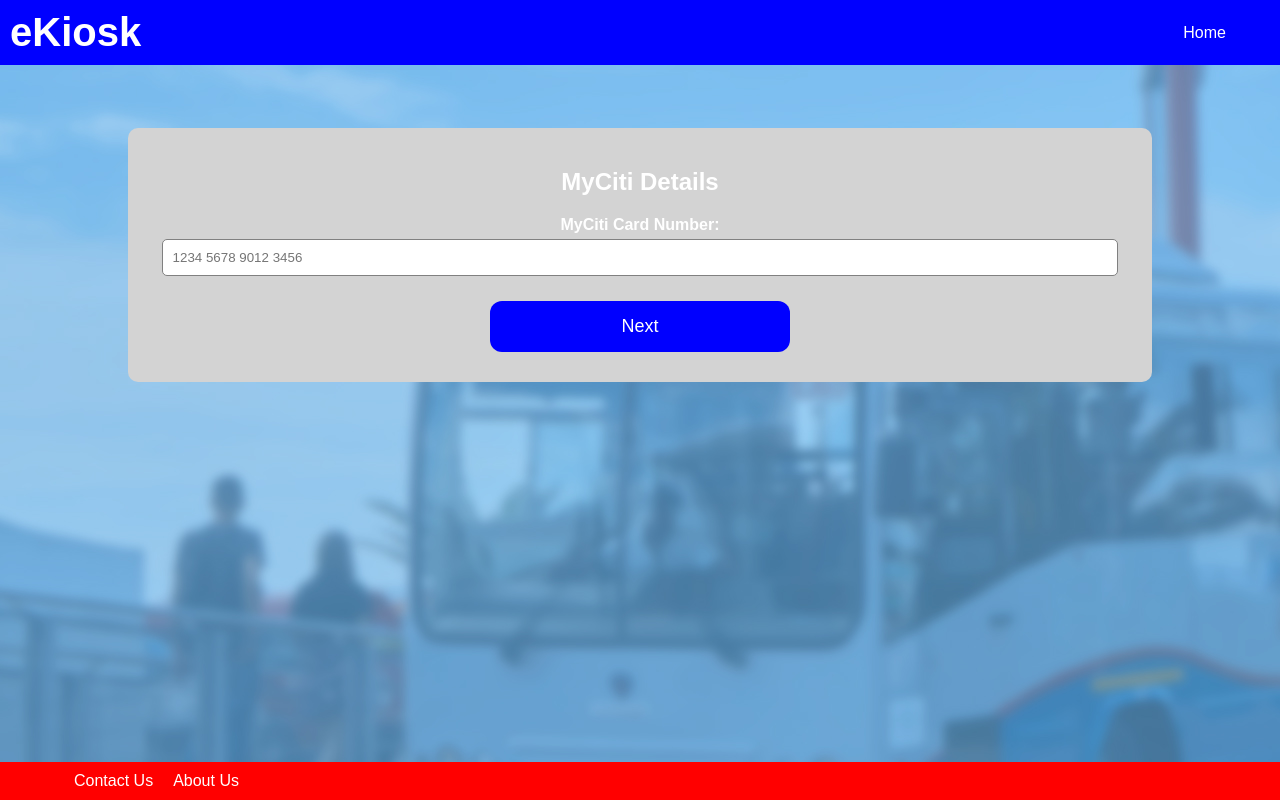
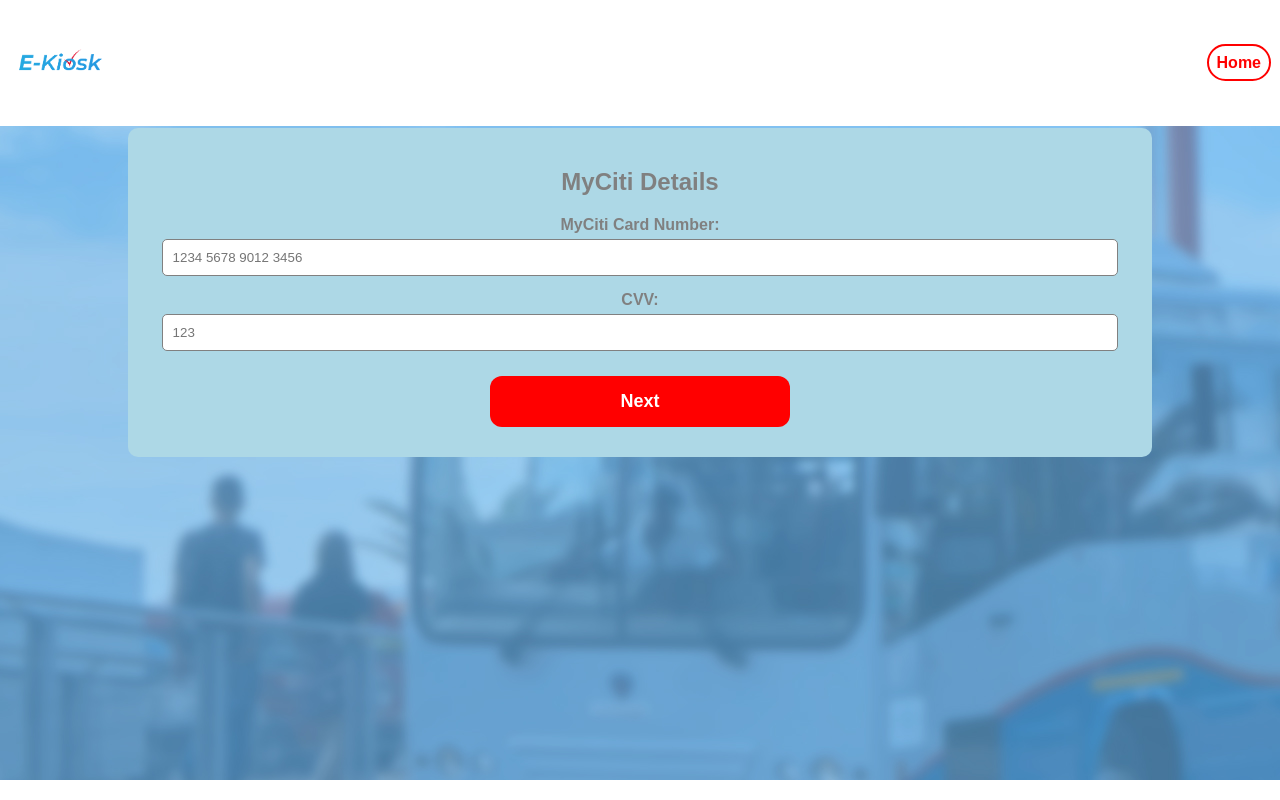
Before and after one commit to LyndonFooy/LyndonFooy.github.io, a plain HTML site: page MVP/paymentpage.html in a window 1280 px wide. Drawn offline with Linux system fonts and the light colour scheme.

Commit message:
near the end updates

```diff
--- a/MVP/paymentpage.html
+++ b/MVP/paymentpage.html
@@ -9,17 +9,27 @@
 <body>
     <div class="container">
         <div class="header">
-            <div class="logo">eKiosk</div>
-            <div class="nav-links">
-                <a class="header-link" href="mainpage.html">Home</a>
-            </div>
+            <table class="header-table">
+                <tr>
+                    <td>
+                        <img class="logo-image"  src="../Styling/Assets/eKiosk logo.png">
+                    </td>
+                    <td class="header-table-cell">
+                        <a class="header-link" href="mainpage.html">Home</a>
+                    </td>
+                </tr>
+            </table>
         </div>
 
         <div class="payment-form" id="MyCiti_Details">
             <h2>MyCiti Details</h2>
             <div class="input-group">
                 <label class="input-label" for="myciti-card-number">MyCiti Card Number:</label>
-                <input type="text" id="card-number" class="input-field" placeholder="1234 5678 9012 3456">
+                <input type="text" id="myciti-card-number" class="input-field" placeholder="1234 5678 9012 3456">
+            </div>
+            <div class="input-group">
+                <label class="input-label" for="myciti-card-cvv">CVV:</label>
+                <input type="text" id="myciti-cvv" class="input-field" placeholder="123">
             </div>
             <button class="button pay-btn" onclick="nextForm()">Next</button>
         </div>
@@ -47,10 +57,6 @@
         </div>
 
         <div class="footer">
-            <div class="footer-links">
-                <a class="footer-link" href="../InformationPages/contactus.html">Contact Us</a>
-                <a class="footer-link" href="../InformationPages/aboutus.html">About Us</a>
-            </div>
         </div>
     </div>
 </body>
--- a/Styling/style.css
+++ b/Styling/style.css
@@ -37,8 +37,8 @@
     }
 
     .header {
-        background-color: blue;
-        color: white;
+        background-color: white;
+        color: red;
         position: fixed;
         top: 0;
         left: 0;
@@ -53,6 +53,10 @@
     .logo {
         font-size: 2.5em;
         font-weight: bold;
+    }
+
+    .logo-image {
+      width: 6em;
     }
 
     .buttons {
@@ -72,9 +76,12 @@
         width: 100%;
         box-sizing: border-box;
         border-radius: 12px;
+        text-align: center;
+        font-weight: bold;
+        text-decoration: none;
     }
 
-    button:hover {
+    .button:hover {
       background-color: lightblue;
     }
 
@@ -85,8 +92,8 @@
     }
 
     .footer {
-        background-color: red;
-        color: white;
+        background-color: white;
+        color: red;
         display: flex;
         justify-content: space-between;
         align-items: center;
@@ -152,11 +159,12 @@
 
       .payment-form {
         margin-top: 100px;
-        background-color: lightgray;
+        background-color: lightblue;
         padding: 20px;
         border-radius: 10px;
         align-items: center;
         text-align: center;
+        color: gray;
       }
 
       .input-group {
@@ -177,22 +185,40 @@
       }
 
       .pay-btn {
-        background-color: blue;
+        background-color: red;
         color: white;
       }
 
       .pay-btn:hover {
-        background-color: darkblue;
+        background-color: lightcoral;
       }
 
       .header-link {
-        color: white;
+        color: red;
+        font-weight: bold;
         text-decoration: none;
+        background-color: white;
+        border: 2px solid red;
+        border-radius: 30px;
+        padding: 0.5em;
+        margin: 1em;
       }
 
       .header-link:hover
       {
-        color: lightgray;
+        color: lightcoral;
+        border: 3px solid lightcoral;
+        border-radius: 30px;
+      }
+
+      .header-table
+      {
+        width: 100%;
+      }
+
+      .header-table-cell
+      {
+        text-align: right;
       }
 
   }
```
Also changed, not shown: Final/mainpage.html (+12 -6 lines), InformationPages/aboutus.html (+11 -4 lines), InformationPages/contactus.html (+11 -9 lines), MVP/mainpage.html (+18 -11 lines).
